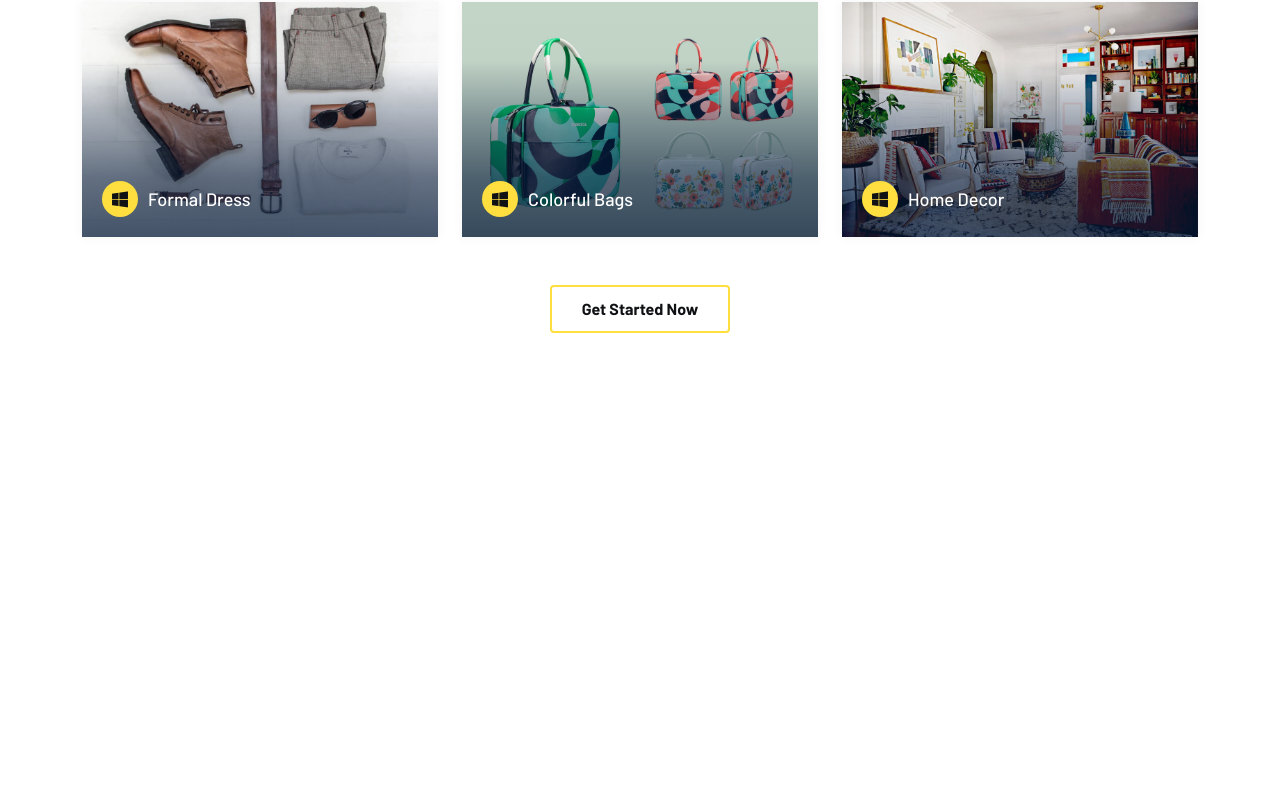
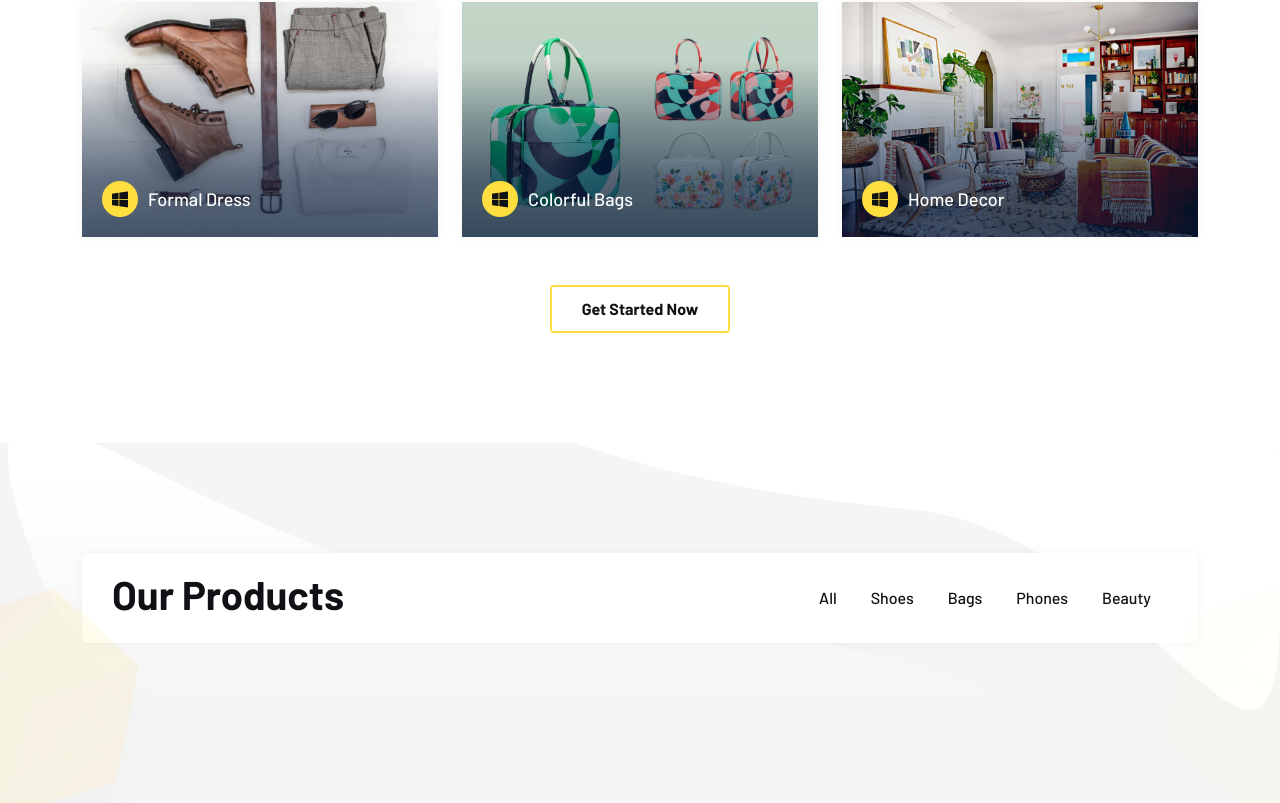
Before and after one commit to Jerryemmanuel01/advance-reactjs-ecommerce-website, a React (Vite) app: page / in a window 1280 px wide. Shown: the part 1377-2180 px from the top of the page. Before the commit the page ends 1820 px from the top, so only its background shows below. Built offline with nearby package versions, Linux system fonts and the light colour scheme.

Commit message:
categoryShowCase created

```diff
--- /dev/null
+++ b/src/home/CategoryShowCase.jsx
@@ -0,0 +1,115 @@
+import React, { useState } from "react";
+
+const title = "Our Products";
+
+const ProductData = [
+  {
+    imgUrl: "src/assets/images/categoryTab/01.jpg",
+    cate: "Shoes",
+    title: "Nike Premier X",
+    author: "assets/images/course/author/01.jpg",
+    brand: "Nike",
+    price: "$199.00",
+    id: 1,
+  },
+  {
+    imgUrl: "src/assets/images/categoryTab/02.jpg",
+    cate: "Bags",
+    title: "Asthetic Bags",
+    author: "assets/images/course/author/02.jpg",
+    brand: "D&J Bags",
+    price: "$199.00",
+    id: 2,
+  },
+  {
+    imgUrl: "src/assets/images/categoryTab/03.jpg",
+    cate: "Phones",
+    title: "iPhone 12",
+    author: "src/assets/images/categoryTab/brand/apple.png",
+    brand: "Apple",
+    price: "$199.00",
+    id: 3,
+  },
+  {
+    imgUrl: "src/assets/images/categoryTab/04.jpg",
+    cate: "Bags",
+    title: "Hiking Bag 15 Nh100",
+    author: "assets/images/course/author/04.jpg",
+    brand: "Gucci",
+    price: "$199.00",
+    id: 4,
+  },
+  {
+    imgUrl: "src/assets/images/categoryTab/05.jpg",
+    cate: "Shoes",
+    title: "Outdoor Sports Shoes",
+    author: "assets/images/course/author/05.jpg",
+    brand: "Nike",
+    price: "$199.00",
+    id: 5,
+  },
+  {
+    imgUrl: "src/assets/images/categoryTab/06.jpg",
+    cate: "Beauty",
+    title: "COSRX Snail Mucin",
+    author: "assets/images/course/author/06.jpg",
+    brand: "Zaara",
+    price: "$199.00",
+    id: 6,
+  },
+  {
+    imgUrl: "src/assets/images/categoryTab/07.jpg",
+    cate: "Bags",
+    title: "Look Less Chanel Bag ",
+    author: "assets/images/course/author/01.jpg",
+    brand: "Gucci",
+    price: "$199.00",
+    id: 7,
+  },
+  {
+    imgUrl: "src/assets/images/categoryTab/08.jpg",
+    cate: "Shoes",
+    title: "Casual Sneakers",
+    author: "assets/images/course/author/02.jpg",
+    brand: "Bata",
+    price: "$199.00",
+    id: 8,
+  },
+];
+
+const CategoryShowCase = () => {
+  const [item, setitem] = useState(ProductData);
+
+//   category based filtering
+
+  return (
+    <div className="course-section style-3 padding-tb">
+      {/* shapes */}
+      <div className="course-shape one">
+        <img src="/src/assets/images/shape-img/icon/01.png" alt="" />
+      </div>
+      <div className="course-shape two">
+        <img src="/src/assets/images/shape-img/icon/02.png" alt="" />
+      </div>
+
+      {/* main section */}
+      <div className="container">
+        {/* section header */}
+        <div className="section-header">
+          <h2 className="title"> {title} </h2>
+          <div className="course-filter-group">
+            <ul className="lab-ul">
+              <li onClick={() => filterItem("All")}>All</li>
+              <li onClick={() => filterItem("Shoes")}>Shoes</li>
+              <li onClick={() => filterItem("Bags")}>Bags</li>
+              <li onClick={() => filterItem("Phones")}>Phones</li>
+              <li onClick={() => filterItem("Beauty")}>Beauty</li>
+            </ul>
+          </div>
+        </div>
+      </div>
+    </div>
+  );
+};
+
+export default CategoryShowCase;
--- a/src/home/Home.jsx
+++ b/src/home/Home.jsx
@@ -1,12 +1,14 @@
 import React from 'react'
 import Banner from './Banner'
 import HomeCategory from './HomeCategory'
+import CategoryShowCase from './CategoryShowCase'
 
 const Home = () => {
   return (
     <div>
       <Banner />
       <HomeCategory />
+      <CategoryShowCase />
     </div>
   )
 }
```
Also changed, not shown: src/home/Banner.jsx (+6 -5 lines).
